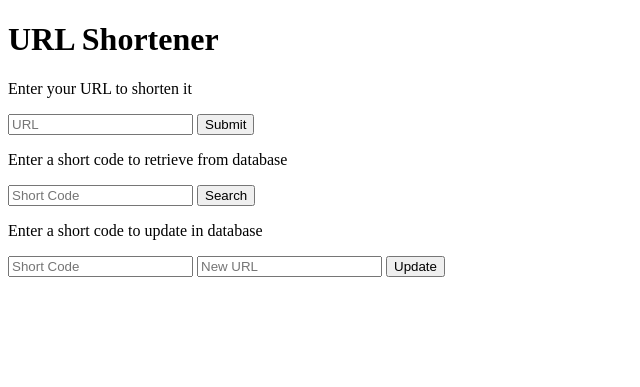
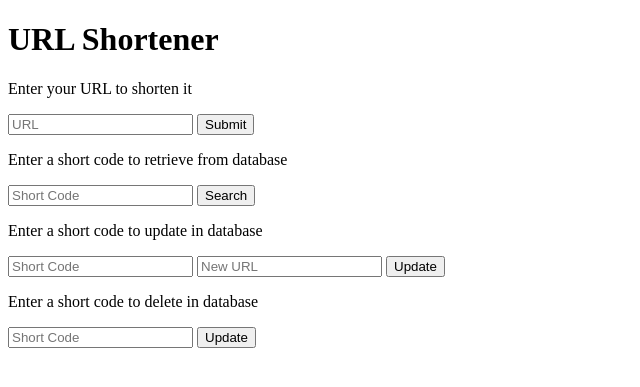
Before and after one commit to Grotle4/URLShortener, a Flask app: page / in a window 1280 px wide. Shown: the top 387 px of the page, without its empty margins (0-640 px from the left). Run offline with Flask 3, Linux system fonts and the light colour scheme.

Commit message:
Added html support for delete requests to be able to delete entries.

```diff
--- a/REST_API.py
+++ b/REST_API.py
@@ -60,6 +60,7 @@ def shorten_url():
 
             return render_template("homepage.html", shortcode=f"Success! Successfully updated entry {shortcode} with URL: {url}")
         case "DELETE":
+            shortcode = request.form.get("shortcode")
             db_result = db.delete_entry(shortcode)
             if db_result["status"] == "error":
                 return render_template("error_page.html", error_message=db_result["message"])
--- a/templates/homepage.html
+++ b/templates/homepage.html
@@ -22,7 +22,7 @@
             <button type="submit">Search</button>
         </form>
     </div>
-        <div>
+    <div>
         <form method="post" action="/shorten">
             <input type="hidden" name="_method" value="PUT">
             <p>Enter a short code to update in database</p>
@@ -31,5 +31,13 @@
             <button type="submit">Update</button>
         </form>
     </div>
+    <div>
+        <form method="post" action="/shorten">
+            <input type="hidden" name="_method" value="DELETE">
+            <p>Enter a short code to delete in database</p>
+            <input type="text" placeholder="Short Code" name="shortcode" id="update-shortcode">
+            <button type="submit">Update</button>
+        </form>
+    </div>
 </body>
 </html>
```
